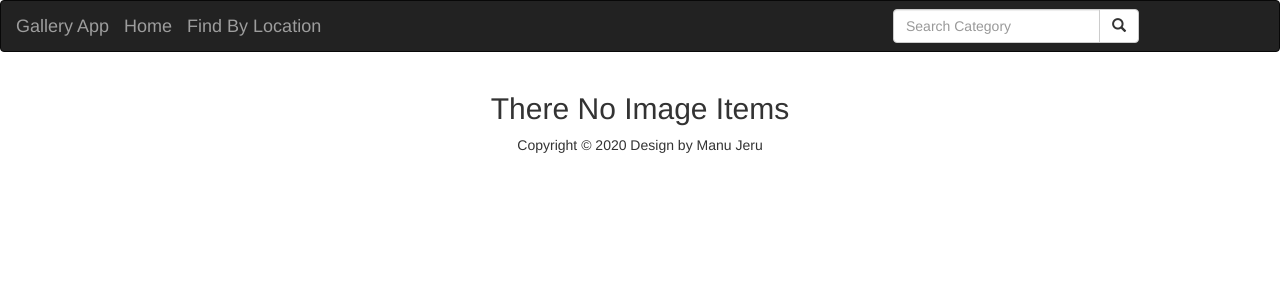
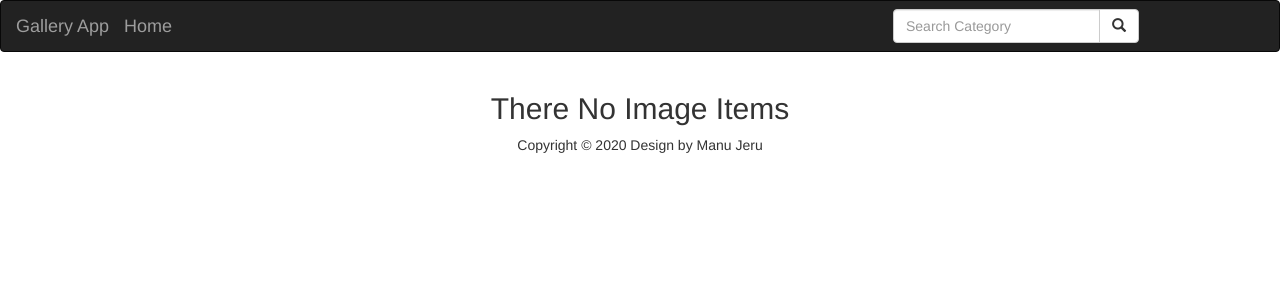
Before and after one commit to jerumanu/gallery, a Django app: page / in a window 1280 px wide. Shown: the top 300 px of the page. Run offline with Django 3.2, Linux system fonts and the light colour scheme; data that the repository does not hold is empty; some libraries are stand-ins or nearby versions.

Commit message:
add navbar

```diff
--- a/gallery/templates/navbar.html
+++ b/gallery/templates/navbar.html
@@ -3,7 +3,7 @@
         <div class="navbar-header">
             <a class="navbar-brand" href="#"> Gallery App</a>
             <a class="navbar-brand" href="{% url 'home' %}">Home</a>
-            <a class="navbar-brand" href="#">Find By Location</a>
+
         </div>
         <div class="col-sm-4 col-md-4 navbar-right">
             <form class="navbar-form" role="search" action="{% url 'search_results' %}">
```
